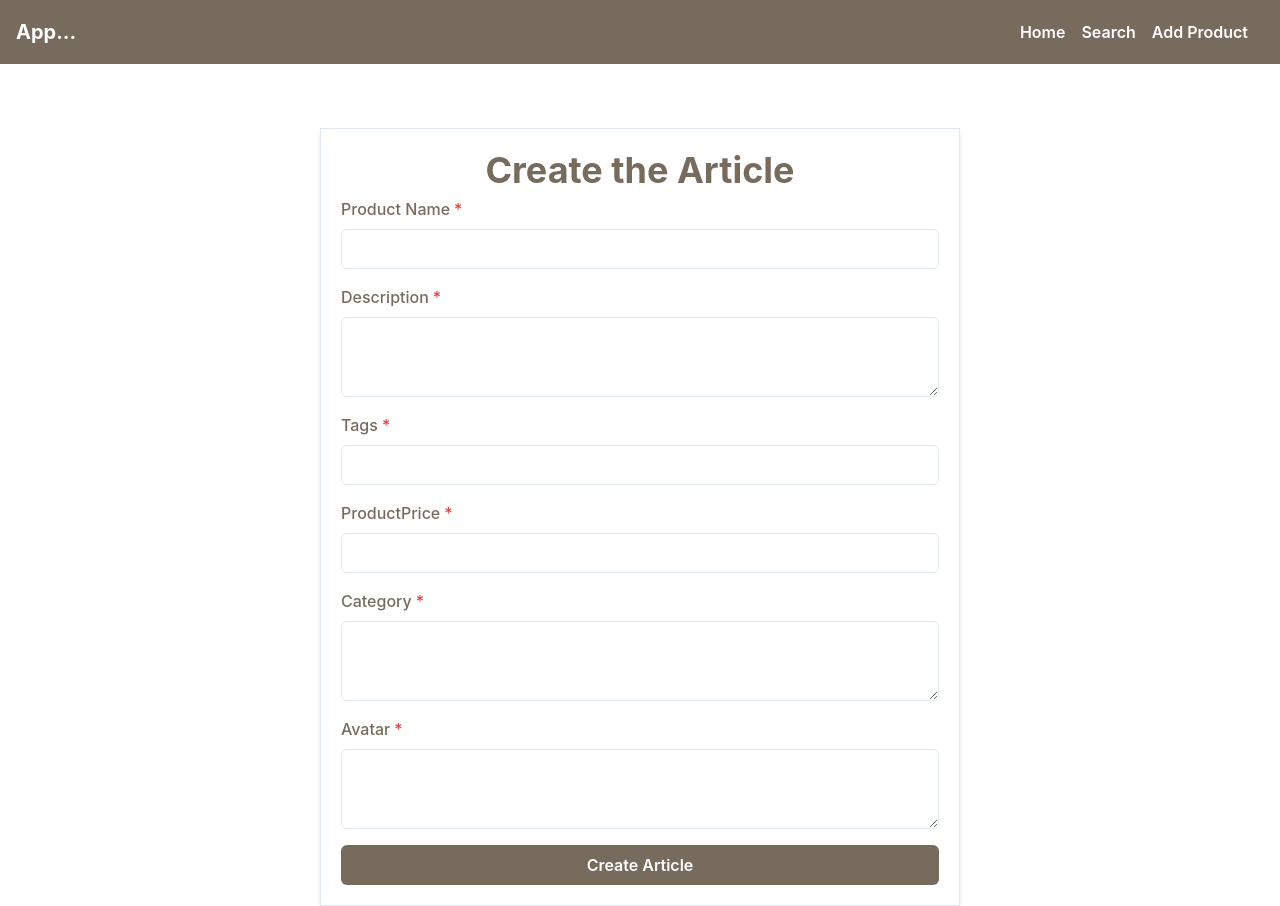
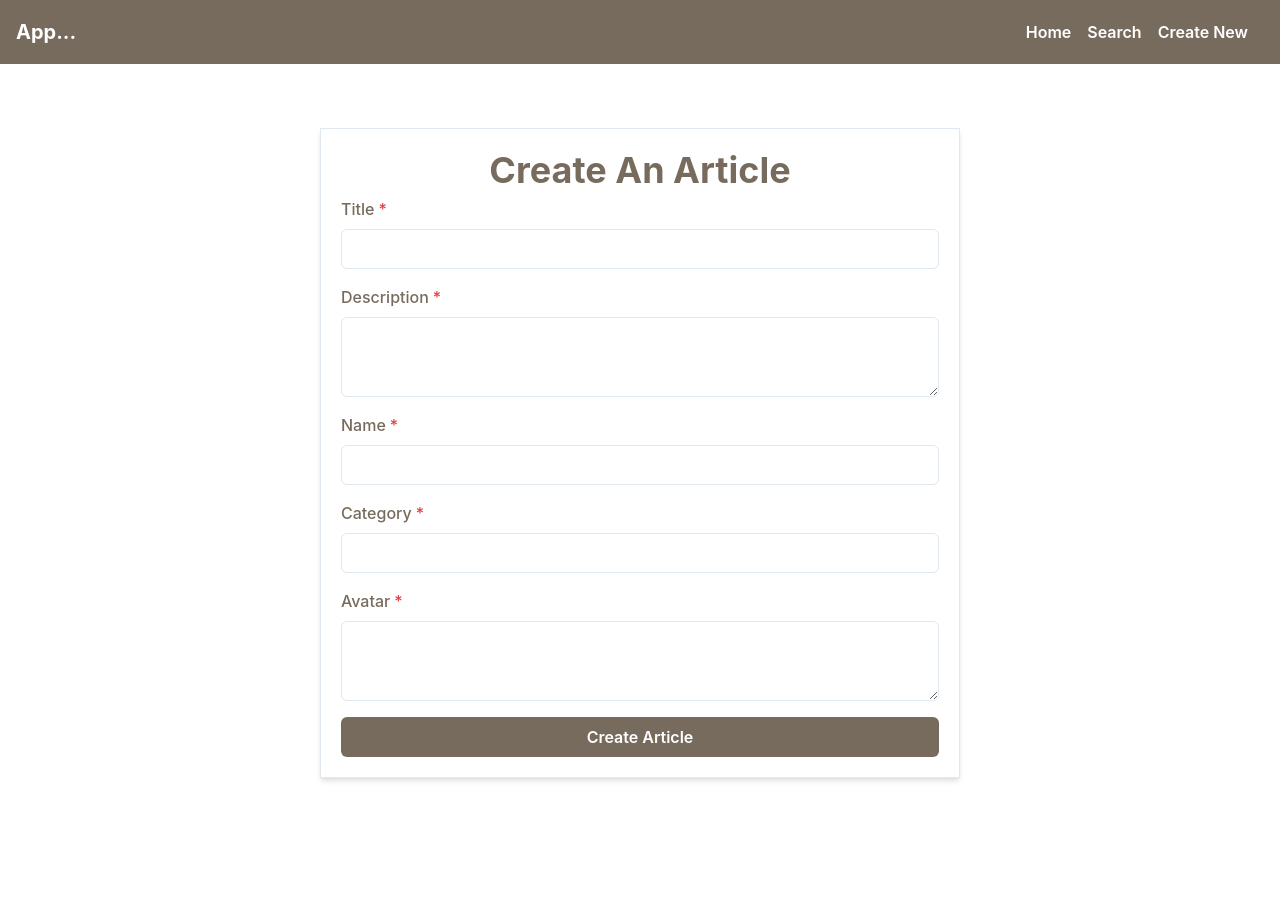
Before and after one commit to sarikasingh30/bHyve-assessment, a Next.js app: page /articles/new in a window 1280 px wide. After the commit the page ends 800 px from the top, so only its background shows below. Built offline with nearby package versions, Linux system fonts and the light colour scheme.

Commit message:
updated data

```diff
--- a/components/ArticleForm.js
+++ b/components/ArticleForm.js
@@ -14,11 +14,10 @@ import { useRouter } from "next/router";
 import { v4 as uuidv4 } from "uuid";
 
 const ArticleForm = ({ article = {} }) => {
-  const [productName, setproductName] = useState(article.productName || "");
+  const [title, setTitle] = useState(article.title || "");
   const [description, setDescription] = useState(article.description || "");
   const [avatar, setAvatar] = useState(article.avatar || "");
-  const [tags, setTags] = useState(article.tags || "");
-  const [productPrice, setProductPrice] = useState(article.productPrice || "");
+  const [name, setname] = useState(article.name || "");
   const [category, setCategory] = useState(article.category || "");
 
   const dispatch = useDispatch();
@@ -26,11 +25,10 @@ const ArticleForm = ({ article = {} }) => {
 
   useEffect(() => {
     if (article._id) {
-      setproductName(article.productName);
+      setTitle(article.title);
       setAvatar(article.avatar);
       setDescription(article.description);
-      setProductPrice(article.productPrice);
-      setTags(article.tags);
+      setname(article.name);
       setCategory(article.category);
     }
   }, [article]);
@@ -41,21 +39,21 @@ const ArticleForm = ({ article = {} }) => {
     if (article._id) {
       const newArticle = {
         _id: article._id,
-        productName,
+        title,
         description,
+        category,
         avatar,
-        tags,
-        productPrice,
+        name
       };
       dispatch(updateArticle(newArticle));
     } else {
       const newArticle = {
         _id: uuidv4(),
-        productName,
+        title,
         description,
+        category,
         avatar,
-        tags,
-        productPrice,
+        name
       };
       dispatch(createArticle(newArticle));
     }
@@ -67,17 +65,17 @@ const ArticleForm = ({ article = {} }) => {
     <Box p={5} width="50%" margin="auto" mt="5%" shadow="md" borderWidth="1px">
 
       <Heading as="h4" textAlign="center" color="#776B5D">
-        {article._id ? "Update" : "Create"} the Article
+        {article._id ? "Update The" : "Create An"} Article
       </Heading>
       {/* Article Form */}
       <form onSubmit={handleSubmit}>
 
-        <FormControl id="productName" isRequired pt="5px">
-          <FormLabel color="#776B5D">Product Name</FormLabel>
+        <FormControl id="title" isRequired pt="5px">
+          <FormLabel color="#776B5D">Title</FormLabel>
           <Input
             type="text"
-            value={productName}
-            onChange={(e) => setproductName(e.target.value)}
+            value={title}
+            onChange={(e) => setTitle(e.target.value)}
           />
         </FormControl>
 
@@ -89,23 +87,15 @@ const ArticleForm = ({ article = {} }) => {
           />
         </FormControl>
 
-        <FormControl id="tags" mt={4} isRequired>
-          <FormLabel color="#776B5D">Tags</FormLabel>
-          <Input value={tags} onChange={(e) => setTags(e.target.value)} />
+        <FormControl id="name" mt={4} isRequired>
+          <FormLabel color="#776B5D">Name</FormLabel>
+          <Input value={name} onChange={(e) => setname(e.target.value)} />
         </FormControl>
 
-        <FormControl id="productPrice" mt={4} isRequired>
-          <FormLabel color="#776B5D">ProductPrice</FormLabel>
-          <Input
-            type="number"
-            value={productPrice}
-            onChange={(e) => setProductPrice(e.target.value)}
-          />
-        </FormControl>
 
         <FormControl id="category" mt={4} isRequired>
           <FormLabel color="#776B5D">Category</FormLabel>
-          <Textarea
+          <Input
             value={category}
             onChange={(e) => setCategory(e.target.value)}
           />
--- a/components/Navbar.js
+++ b/components/Navbar.js
@@ -25,7 +25,7 @@ const Navbar = () => {
           </Link>
           <Link href="/articles/new">
             <Button variant="link" color="white" mr={4}>
-              Add Product
+              Create New
             </Button>
           </Link>
         </Flex>
--- a/pages/articles/search.js
+++ b/pages/articles/search.js
@@ -28,7 +28,7 @@ const Search = ({ articles }) => {
   const filteredArticles = data.filter((article) => {
     return (
       (!searchQuery ||
-        article.productName
+        article.title
           .toLowerCase()
           .includes(searchQuery.toLowerCase())) &&
       (!filter || article.category === filter)
```
Also changed, not shown: components/ArticleCard.js (+3 -6 lines), components/ArticleUpdateCard.js (+3 -9 lines), components/SearchFilter.js (+5 -5 lines).
